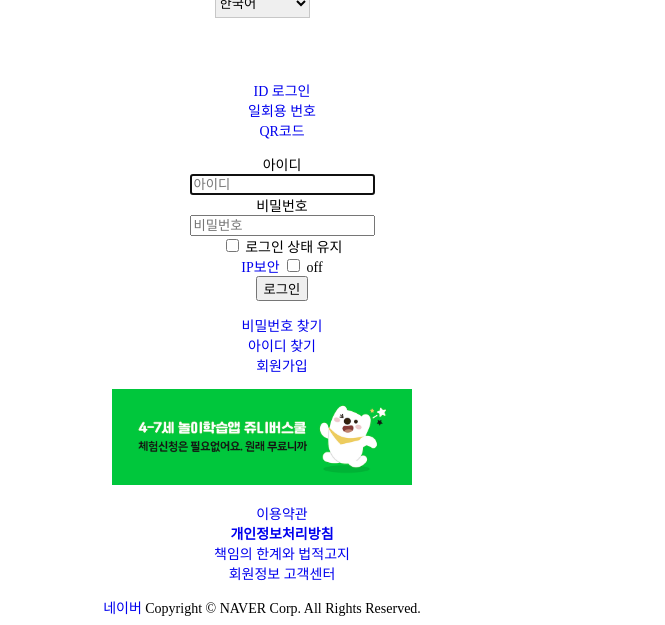
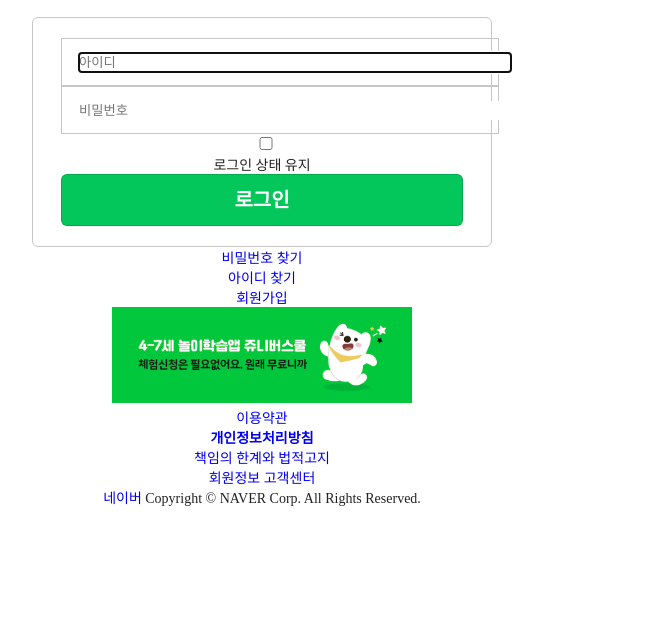
Before and after one commit to Hyoddang/Front-End-Practice, a plain HTML site: page Assignment/NaverSignin/naverSignin.html in a window 1280 px wide. Shown: the part 175-800 px from the top of the page, without its empty margins (378-1043 px from the left). Drawn offline with Linux system fonts and the light colour scheme.

Commit message:
0615 NAVER 로그인 박스

```diff
--- a/Assignment/NaverSignin/naverSignin.css
+++ b/Assignment/NaverSignin/naverSignin.css
@@ -1,12 +1,18 @@
+div {
+    display: block;
+}
+
 html {
-    height: 100%;
     font-size: 14px;
 }
 
 body {
+    width: auto;
+    height: 100%;
     margin: 0;
     padding: 0;
     position: relative;
+    color: #222;
 }
 
 .display, .naver_header {
@@ -15,48 +21,62 @@
     height: 100%;
     text-align: center;
     justify-content: center;
+    padding: 0px 0px 48px;
 }
 
 .naver_header_logo_select {
     position: relative;
-    display: block;
     margin: auto;
     box-sizing: border-box;
-    padding: 0px 0px 48px;
     width: 743px;
-
 }
 
-.language_select {
-    position: relative;
-    z-index: 1;
-}
-
-.naver_logo {
+#naver_logo {
     display: block;
     position: relative;
     padding-top: 108px;
     text-align: center;
-    font-size: 24px;
     font-weight: bold;
-    width: 154;
-    height: 55;
     margin: 0;
-}
-
-#naver_logo {
     color: #2db400;
     font-family: 'Nanum Gothic', sans-serif;
 }
 
-#disappear, .disappear, #QR_text {
-    display: none;
+#language_select {
+    border: 1px solid rgb(199, 199, 199);
+    position: absolute;
+    height: 30px;
+    width: 95px;
+    top: 20px;
+    right: 0px;
+    padding: 4px 10px 6px 8px;
 }
 
-#language_select {
-    border: 1px solid rgb(199, 199, 199);
-    height: 30px;
-    width: 95px;
+ul {
+    margin: 0;
+    padding: 0;
+}
+
+.signin {
+    position: relative;
+    margin: auto;
+    text-align: center;
+    width: 460px;
+    margin: 0 auto;
+}
+
+.signin_box {
+    display: block;
+    position: relative;
+}
+
+.signin_input_box {
+    position: relative;
+    display: block;
+    border: 1px solid #c6c6c6;
+    border-radius: 6px;
+    margin-top: 8px;
+    padding: 20px 28px;
 }
 
 a {
@@ -65,9 +85,42 @@
 
 h1 {
     margin: 0px;
-    /* position: absolute; */
+    padding: 0px;
 }
 
 ul {
     list-style-type: none;
 }
+
+#disappear, .disappear, #QR_text {
+    display: none;
+}
+
+button {
+    display: block;
+    width: 100%;
+    padding: 13px 0 13px;
+    border-radius: 6px;
+    border: solid 1px rgba(0,0,0,.15);
+    background-color: #03c75a;
+    color: #fff;
+    font-size: 20px;
+    font-weight: 700;
+    line-height: 24px;
+}
+
+.input_id, .input_pw {
+    padding: 14px 17px 13px;
+    width: 100%;
+    height: 100%;
+    border: 1px solid #c6c6c6;
+}
+
+input {
+    position: relative;
+    padding: 0px 30px 0px 0px;
+    width: 100%;
+    /* height: 100%; */
+    line-height: 19px;
+    border: none;
+}
--- a/Assignment/NaverSignin/naverSignin.html
+++ b/Assignment/NaverSignin/naverSignin.html
@@ -8,15 +8,14 @@
     <link rel="preconnect" href="https://fonts.googleapis.com">
     <link rel="preconnect" href="https://fonts.gstatic.com" crossorigin>
     <link href="https://fonts.googleapis.com/css2?family=Nanum+Gothic:wght@800&display=swap" rel="stylesheet">
+    <script src="https://kit.fontawesome.com/1ccb0a2168.js" crossorigin="anonymous"></script>
 </head>
 <div class="display">
     <body>
         <header class="naver_header">
             <div class="naver_header_logo_select">
                 <a href="#" id="disappear">본문 바로가기</a>
-                <div class="naver_logo">
                     <h1><a href="#" id="naver_logo">NAVER</a></h1>
-                </div>
                 <div class="language_select">
                     <select name="" id="language_select">
                         <option value="kr">한국어</option>
@@ -28,31 +27,40 @@
         </header>
 
         <main class="naver_main">
-            <div>
+            <div class="disappear">
                 <ul>
                     <li><a href="#">ID 로그인</a></li>
                     <li><a href="#">일회용 번호</a></li>
                     <li><a href="#">QR코드</a></li>
                     <span id="QR_text">PC방 등 공용PC라면 QR코드 로그인이 더 안전해요.</span>
+                </ul>
             </div>
 
-            </ul>
-            <div class="signup">
-                <ul>
-                    <li>
+            <div class="container">
+                <div class="signin">
+                    <ul class="signin_box">
+                        <li class="signin_input_box">
                             <form action="">
-                        <span id="signin_id_text">아이디</span>
+                            <!-- <span id="signin_id_text">아이디</span> -->
                             <div class="input_id">
-                            <input type="text" placeholder="아이디" autofocus> <span id="disappear">삭제</span>
+                                <!-- <div class="input_icon">
+                                    <i class="fa-regular fa-user"></i>
+                                </div> -->
+                                <input type="text" placeholder="아이디" autofocus>
+                                <span id="disappear">삭제</span>
                             </div>
-                        <span id="signin_password_text">비밀번호</span>
-                        <div>
+                            <!-- <span id="signin_password_text">비밀번호</span> -->
+                            <div class="input_pw">
+                                <!-- <div class="input_icon">
+                                    <i class="fa-solid fa-key"></i>
+                                </div> -->
                                 <input type="password" placeholder="비밀번호"> <span id="disappear">삭제</span>
                             </div>
-                        <div>
+                            <div class="log_checkbox">
                                 <input type="checkbox"> 로그인 상태 유지
                             </div>
-                        <div>
+                            <!-- 기술 부족 이슈 -->
+                            <div class="disappear">
                                 <a href="#">IP보안</a>
                                 <input type="checkbox"> off
                             </div>
@@ -69,17 +77,20 @@
                         </form>
                         </li>
                     </ul>
-                <ul>
+                    <div class="find_wrap">
+                        <ul class="find_item">
                             <li><a href="#">비밀번호 찾기</a></li>
                             <li><a href="#">아이디 찾기</a></li>
                             <li><a href="#">회원가입</a></li>
                         </ul>
+                    </div>
                     <a href="#"><img src="/Assignment/NaverSignin/NaverAdImages/naver_ad_banner.png" alt="Advertisement" style="width: 300px; height: auto;"></a>
+                </div>
             </div>
 
         </main>
 
-        <footer>
+        <footer class="footer">
             <ul>
                 <li><a href="#">이용약관</a></li>
                 <li><a href="#"><b>개인정보처리방침</b></a></li>
@@ -91,3 +102,6 @@
     </body>
 </div>
 </html>
+
+<!-- <i class="fa-regular fa-user"></i> USER Icon -->
+<!-- <i class="fa-solid fa-key"></i> Key Icon -->
```
Lines whose indentation alone changed are shown as unchanged.
